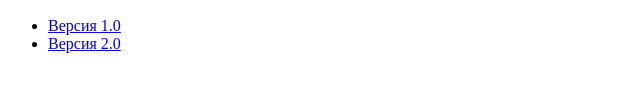
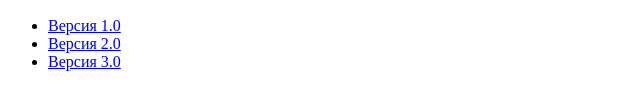
Before and after one commit to deehope/prog24, a plain HTML site: page index.html in a window 1280 px wide. Shown: the part 166-276 px from the top of the page, 0-640 px from the left. Drawn offline with Linux system fonts and the light colour scheme.

Commit message:
Add link to version 3.0 in index.html

```diff
--- a/index.html
+++ b/index.html
@@ -18,6 +18,7 @@
         <ul>
             <li><a href="https://deehope.github.io/prog24/v1/">Версия 1.0</a></li>
             <li><a href="https://deehope.github.io/prog24/v2/">Версия 2.0</a></li>
+            <li><a href="https://deehope.github.io/prog24/v3/">Версия 3.0</a></li>
         </ul>
     </section>
 </body>
```
